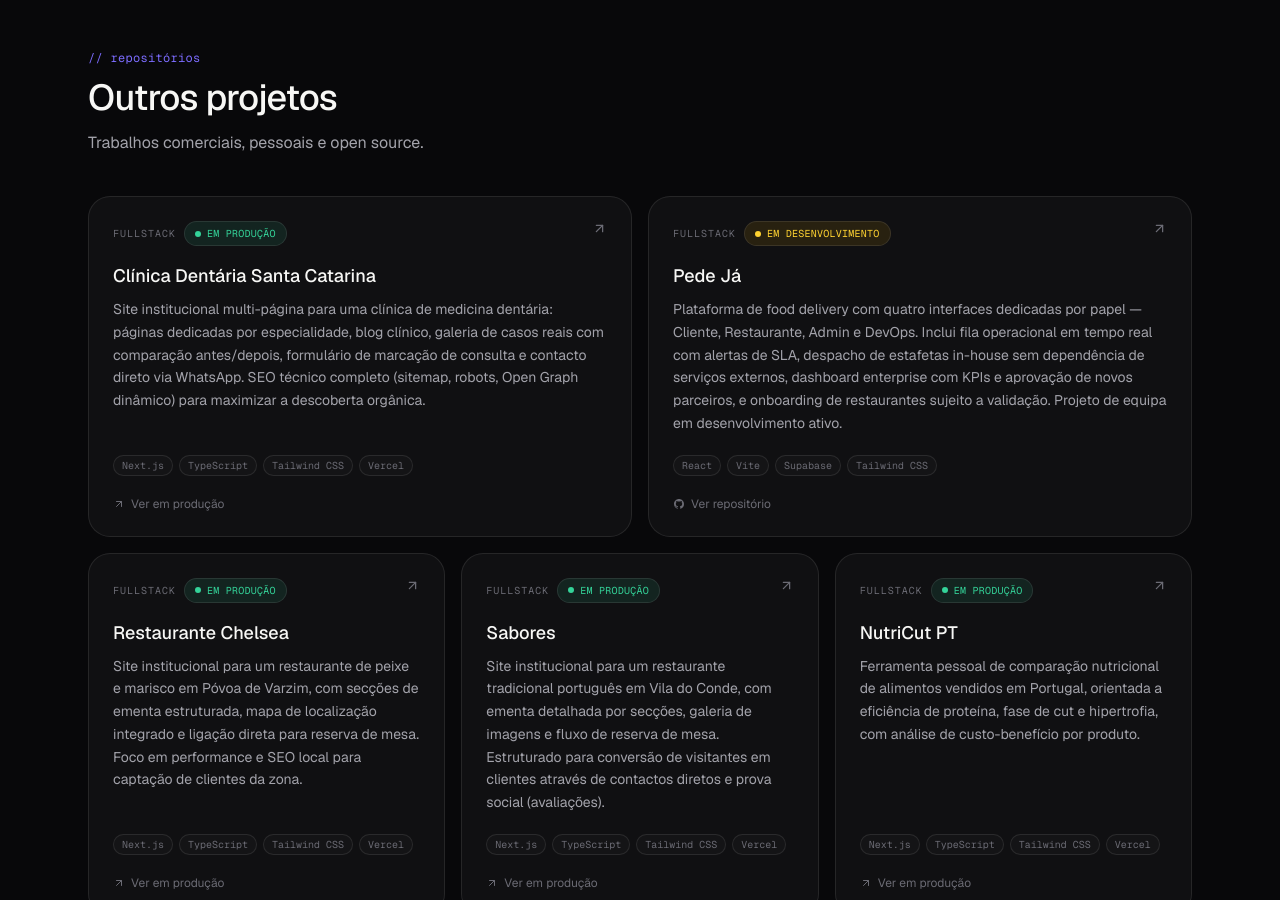
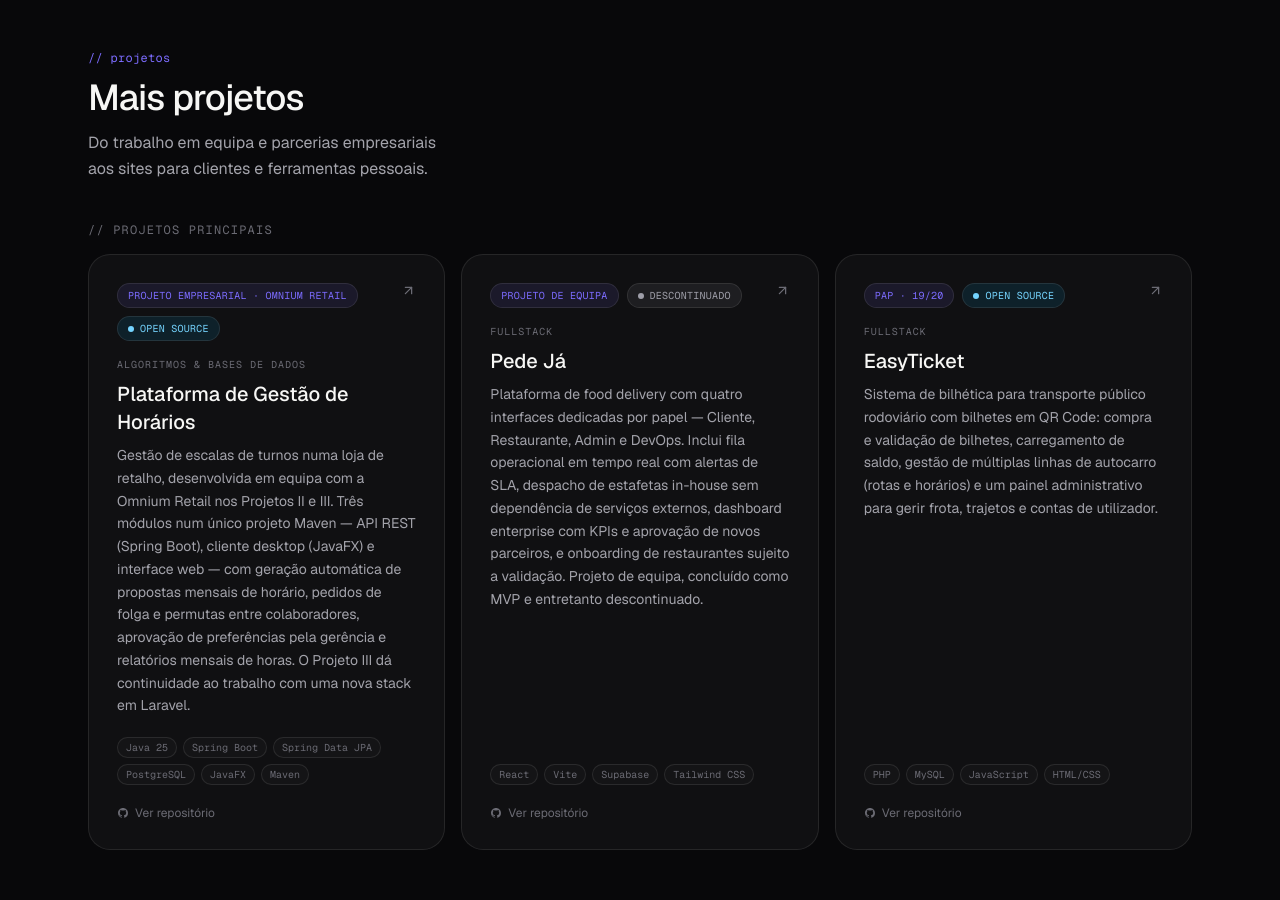
Before and after one commit to taigueis/portfolio, a Next.js app: page / in a window 1280 px wide. Shown: the part 1900-2800 px from the top of the page. Built offline with nearby package versions, Linux system fonts and the light colour scheme.

Commit message:
feat: restructure project hierarchy, context badges and update skills alignment
Co-Authored-By: Claude Sonnet 5.5 <noreply@anthropic.com>

```diff
--- a/src/app/layout.tsx
+++ b/src/app/layout.tsx
@@ -16,7 +16,7 @@ const geistMono = Geist_Mono({
 
 const title = "Tiago Costa | Software Engineer & Fullstack Developer";
 const description =
-  "Portfólio de Engenharia de Software e Desenvolvimento Fullstack. Especialista em Next.js, TypeScript, arquitetura de sistemas e aplicações web/mobile de elevado desempenho.";
+  "Portfólio de Engenharia de Software e Desenvolvimento Fullstack. Desenvolvimento de plataformas web e backend com Next.js, TypeScript, Spring Boot e Laravel, da base de dados à interface.";
 
 export const metadata: Metadata = {
   metadataBase: new URL(siteUrl),
--- a/src/app/opengraph-image.tsx
+++ b/src/app/opengraph-image.tsx
@@ -59,7 +59,7 @@ export default async function Image() {
             color: "#a3a3ab",
           }}
         >
-          Software Engineer / Fullstack Web &amp; Mobile Developer
+          Software Engineer / Fullstack Web &amp; Backend Developer
         </div>
       </div>
     ),
--- a/src/components/sections/about.tsx
+++ b/src/components/sections/about.tsx
@@ -4,7 +4,7 @@ import { Reveal } from "@/components/ui/reveal";
 import { SectionHeading } from "@/components/ui/section-heading";
 
 const facts = [
-  { label: "Foco", value: "Fullstack Web & Mobile" },
+  { label: "Foco", value: "Fullstack Web & Backend" },
   { label: "Abordagem", value: "Arquitetura antes de código" },
   { label: "Base", value: "Portugal, disponível para remoto" },
 ];
--- a/src/components/sections/hero.tsx
+++ b/src/components/sections/hero.tsx
@@ -51,9 +51,8 @@ export function Hero() {
           className="animate-fade-up max-w-xl text-balance text-base leading-relaxed text-foreground-muted sm:text-lg"
         >
           Sou o {profile.name}, {profile.role} especializado no desenvolvimento Fullstack
-          Web & Mobile. Projeto e construo soluções digitais completas, escaláveis e de
-          elevado desempenho — desde a modelação da base de dados e arquitetura de backend
-          até à interface de utilizador.
+          Web & Backend. Construo sites e plataformas em Next.js, Spring Boot e Laravel — desde
+          a modelação da base de dados e arquitetura de backend até à interface de utilizador.
         </p>
 
         <div
--- a/src/components/sections/projects-grid.tsx
+++ b/src/components/sections/projects-grid.tsx
@@ -1,52 +1,36 @@
 "use client";
 
 import { ArrowUpRight, Clock } from "lucide-react";
-import { projects } from "@/data/projects";
+import { projects, type Project, type ProjectTier } from "@/data/projects";
 import { Reveal } from "@/components/ui/reveal";
 import { SpotlightCard } from "@/components/ui/spotlight-card";
 import { SectionHeading } from "@/components/ui/section-heading";
 import { StatusBadge } from "@/components/ui/status-badge";
+import { ContextBadge } from "@/components/ui/context-badge";
 import { GithubIcon } from "@/components/ui/icons";
 import { cn } from "@/lib/utils";
 
-const sizeClasses: Record<NonNullable<(typeof projects)[number]["size"]>, string> = {
-  sm: "lg:col-span-2",
-  md: "lg:col-span-3",
-  lg: "lg:col-span-4",
-};
+const groups: {
+  tier: ProjectTier;
+  label: string;
+  columns: string;
+}[] = [
+  { tier: "flagship", label: "Projetos principais", columns: "lg:grid-cols-3" },
+  { tier: "client", label: "Sites para clientes", columns: "lg:grid-cols-3" },
+  { tier: "personal", label: "Ferramentas pessoais", columns: "lg:grid-cols-1" },
+];
 
-export function ProjectsGrid() {
-  return (
-    <section id="projetos" className="mx-auto max-w-6xl px-6 py-28">
-      <Reveal>
-        <SectionHeading
-          eyebrow="repositórios"
-          title="Outros projetos"
-          description="Trabalhos comerciais, pessoais e open source."
-        />
-      </Reveal>
-
-      <div className="mt-10 grid grid-cols-1 gap-4 lg:grid-cols-6">
-        {projects.map((project, i) => {
+function ProjectCard({ project, large }: { project: Project; large: boolean }) {
   const href = project.liveUrl ?? project.repoUrl;
   const Wrapper = href ? "a" : "div";
-          const wrapperProps = href
-            ? { href, target: "_blank", rel: "noopener noreferrer" }
-            : {};
+  const wrapperProps = href ? { href, target: "_blank", rel: "noopener noreferrer" } : {};
 
   return (
-            <Reveal
-              key={project.title}
-              delay={Math.min(i * 0.06, 0.3)}
-              className={cn(sizeClasses[project.size ?? "sm"])}
-            >
     <SpotlightCard className="h-full">
-                <Wrapper {...wrapperProps} className="flex h-full flex-col gap-4 p-6">
+      <Wrapper {...wrapperProps} className={cn("flex h-full flex-col gap-4", large ? "p-7" : "p-6")}>
         <div className="flex items-start justify-between gap-3">
           <div className="flex flex-wrap items-center gap-2">
-                      <span className="font-mono text-[10px] uppercase tracking-widest text-foreground-subtle">
-                        {project.category}
-                      </span>
+            <ContextBadge>{project.context}</ContextBadge>
             <StatusBadge status={project.status} />
           </div>
           {href && (
@@ -58,10 +42,13 @@ export function ProjectsGrid() {
         </div>
 
         <div className="flex flex-1 flex-col gap-2">
-                    <h3 className="text-lg font-medium text-foreground">{project.title}</h3>
-                    <p className="text-sm leading-relaxed text-foreground-muted">
-                      {project.description}
-                    </p>
+          <span className="font-mono text-[10px] uppercase tracking-widest text-foreground-subtle">
+            {project.category}
+          </span>
+          <h3 className={cn("font-medium text-foreground", large ? "text-xl" : "text-lg")}>
+            {project.title}
+          </h3>
+          <p className="text-sm leading-relaxed text-foreground-muted">{project.description}</p>
         </div>
 
         <div className="flex flex-wrap gap-1.5 pt-1">
@@ -95,7 +82,40 @@ export function ProjectsGrid() {
         </div>
       </Wrapper>
     </SpotlightCard>
+  );
+}
+
+export function ProjectsGrid() {
+  return (
+    <section id="projetos" className="mx-auto max-w-6xl px-6 py-28">
+      <Reveal>
+        <SectionHeading
+          eyebrow="projetos"
+          title="Mais projetos"
+          description="Do trabalho em equipa e parcerias empresariais aos sites para clientes e ferramentas pessoais."
+        />
       </Reveal>
+
+      <div className="mt-10 flex flex-col gap-12">
+        {groups.map(({ tier, label, columns }) => {
+          const items = projects.filter((project) => project.tier === tier);
+          if (items.length === 0) return null;
+
+          return (
+            <div key={tier}>
+              <Reveal>
+                <h3 className="font-mono text-xs uppercase tracking-widest text-foreground-subtle">
+                  {`// ${label}`}
+                </h3>
+              </Reveal>
+              <div className={cn("mt-4 grid grid-cols-1 gap-4", columns)}>
+                {items.map((project, i) => (
+                  <Reveal key={project.title} delay={Math.min(i * 0.06, 0.3)}>
+                    <ProjectCard project={project} large={tier === "flagship"} />
+                  </Reveal>
+                ))}
+              </div>
+            </div>
           );
         })}
       </div>
--- /dev/null
+++ b/src/components/ui/context-badge.tsx
@@ -0,0 +1,20 @@
+import { cn } from "@/lib/utils";
+
+export function ContextBadge({
+  children,
+  className,
+}: {
+  children: React.ReactNode;
+  className?: string;
+}) {
+  return (
+    <span
+      className={cn(
+        "inline-flex items-center rounded-full border border-accent/25 bg-accent/10 px-2.5 py-1 font-mono text-[10px] uppercase tracking-wide text-accent",
+        className
+      )}
+    >
+      {children}
+    </span>
+  );
+}
--- a/src/components/ui/status-badge.tsx
+++ b/src/components/ui/status-badge.tsx
@@ -5,6 +5,7 @@ const styles: Record<ProjectStatus, string> = {
   "Em Produção": "border-success/25 bg-success/10 text-success",
   "Em Desenvolvimento": "border-amber-400/25 bg-amber-400/10 text-amber-300",
   "Open Source": "border-sky-400/25 bg-sky-400/10 text-sky-300",
+  Descontinuado: "border-zinc-400/25 bg-zinc-400/10 text-zinc-400",
 };
 
 export function StatusBadge({
--- a/src/data/profile.ts
+++ b/src/data/profile.ts
@@ -1,7 +1,7 @@
 export const profile = {
   name: "Tiago Costa",
   role: "Engenheiro de Software",
-  tagline: "Fullstack Web & Mobile Development",
+  tagline: "Fullstack Web & Backend Development",
   location: "Portugal",
   email: "tiago1342006@gmail.com",
   status: "Disponível para novos projetos e desafios",
--- a/src/data/projects.ts
+++ b/src/data/projects.ts
@@ -3,7 +3,7 @@ export type Metric = {
   value: string;
 };
 
-export type ProjectStatus = "Em Produção" | "Em Desenvolvimento" | "Open Source";
+export type ProjectStatus = "Em Produção" | "Em Desenvolvimento" | "Open Source" | "Descontinuado";
 
 export type FeaturedProject = {
   title: string;
@@ -39,37 +39,72 @@ export const featuredProject: FeaturedProject = {
   ],
 };
 
+/**
+ * Grupos de apresentação da grelha, pela ordem em que são mostrados:
+ * - flagship: os trabalhos de maior peso técnico (cartões grandes);
+ * - client:   sites institucionais entregues a clientes reais;
+ * - personal: ferramentas e utilitários pessoais.
+ */
+export type ProjectTier = "flagship" | "client" | "personal";
+
 export type Project = {
   title: string;
   description: string;
   stack: string[];
   status: ProjectStatus;
+  /** Selo de contexto visível no cartão (ex.: "PAP · 19/20"). */
+  context: string;
+  tier: ProjectTier;
   repoUrl?: string;
   liveUrl?: string;
   category: "Fullstack" | "Mobile" | "Algoritmos & Bases de Dados";
-  size?: "sm" | "md" | "lg";
 };
 
+/** A ordem do array é a ordem de apresentação dentro de cada grupo. */
 export const projects: Project[] = [
+  {
+    title: "Plataforma de Gestão de Horários",
+    description:
+      "Gestão de escalas de turnos numa loja de retalho, desenvolvida em equipa com a Omnium Retail nos Projetos II e III. Três módulos num único projeto Maven — API REST (Spring Boot), cliente desktop (JavaFX) e interface web — com geração automática de propostas mensais de horário, pedidos de folga e permutas entre colaboradores, aprovação de preferências pela gerência e relatórios mensais de horas. O Projeto III dá continuidade ao trabalho com uma nova stack em Laravel.",
+    stack: ["Java 25", "Spring Boot", "Spring Data JPA", "PostgreSQL", "JavaFX", "Maven"],
+    status: "Open Source",
+    context: "Projeto Empresarial · Omnium Retail",
+    tier: "flagship",
+    repoUrl: "https://github.com/franciscox05/PlataformaGestaoHorarios",
+    category: "Algoritmos & Bases de Dados",
+  },
+  {
+    title: "Pede Já",
+    description:
+      "Plataforma de food delivery com quatro interfaces dedicadas por papel — Cliente, Restaurante, Admin e DevOps. Inclui fila operacional em tempo real com alertas de SLA, despacho de estafetas in-house sem dependência de serviços externos, dashboard enterprise com KPIs e aprovação de novos parceiros, e onboarding de restaurantes sujeito a validação. Projeto de equipa, concluído como MVP e entretanto descontinuado.",
+    stack: ["React", "Vite", "Supabase", "Tailwind CSS"],
+    status: "Descontinuado",
+    context: "Projeto de Equipa",
+    tier: "flagship",
+    repoUrl: "https://github.com/franciscox05/PedeJa-Project",
+    category: "Fullstack",
+  },
+  {
+    title: "EasyTicket",
+    description:
+      "Sistema de bilhética para transporte público rodoviário com bilhetes em QR Code: compra e validação de bilhetes, carregamento de saldo, gestão de múltiplas linhas de autocarro (rotas e horários) e um painel administrativo para gerir frota, trajetos e contas de utilizador.",
+    stack: ["PHP", "MySQL", "JavaScript", "HTML/CSS"],
+    status: "Open Source",
+    context: "PAP · 19/20",
+    tier: "flagship",
+    repoUrl: "https://github.com/taigueis/easyticket.com",
+    category: "Fullstack",
+  },
   {
     title: "Clínica Dentária Santa Catarina",
     description:
       "Site institucional multi-página para uma clínica de medicina dentária: páginas dedicadas por especialidade, blog clínico, galeria de casos reais com comparação antes/depois, formulário de marcação de consulta e contacto direto via WhatsApp. SEO técnico completo (sitemap, robots, Open Graph dinâmico) para maximizar a descoberta orgânica.",
     stack: ["Next.js", "TypeScript", "Tailwind CSS", "Vercel"],
     status: "Em Produção",
+    context: "Cliente Real",
+    tier: "client",
     liveUrl: "https://clinica-dentaria-santa-catarina.vercel.app",
     category: "Fullstack",
-    size: "md",
-  },
-  {
-    title: "Pede Já",
-    description:
-      "Plataforma de food delivery com quatro interfaces dedicadas por papel — Cliente, Restaurante, Admin e DevOps. Inclui fila operacional em tempo real com alertas de SLA, despacho de estafetas in-house sem dependência de serviços externos, dashboard enterprise com KPIs e aprovação de novos parceiros, e onboarding de restaurantes sujeito a validação. Projeto de equipa em desenvolvimento ativo.",
-    stack: ["React", "Vite", "Supabase", "Tailwind CSS"],
-    status: "Em Desenvolvimento",
-    repoUrl: "https://github.com/franciscox05/PedeJa-Project",
-    category: "Fullstack",
-    size: "md",
   },
   {
     title: "Restaurante Chelsea",
@@ -77,9 +112,10 @@ export const projects: Project[] = [
       "Site institucional para um restaurante de peixe e marisco em Póvoa de Varzim, com secções de ementa estruturada, mapa de localização integrado e ligação direta para reserva de mesa. Foco em performance e SEO local para captação de clientes da zona.",
     stack: ["Next.js", "TypeScript", "Tailwind CSS", "Vercel"],
     status: "Em Produção",
+    context: "Cliente Real",
+    tier: "client",
     liveUrl: "https://restaurante-chelsea.vercel.app",
     category: "Fullstack",
-    size: "sm",
   },
   {
     title: "Sabores",
@@ -87,9 +123,10 @@ export const projects: Project[] = [
       "Site institucional para um restaurante tradicional português em Vila do Conde, com ementa detalhada por secções, galeria de imagens e fluxo de reserva de mesa. Estruturado para conversão de visitantes em clientes através de contactos diretos e prova social (avaliações).",
     stack: ["Next.js", "TypeScript", "Tailwind CSS", "Vercel"],
     status: "Em Produção",
+    context: "Cliente Real",
+    tier: "client",
     liveUrl: "https://sabores-snackbar.vercel.app",
     category: "Fullstack",
-    size: "sm",
   },
   {
     title: "NutriCut PT",
@@ -97,28 +134,9 @@ export const projects: Project[] = [
       "Ferramenta pessoal de comparação nutricional de alimentos vendidos em Portugal, orientada a eficiência de proteína, fase de cut e hipertrofia, com análise de custo-benefício por produto.",
     stack: ["Next.js", "TypeScript", "Tailwind CSS", "Vercel"],
     status: "Em Produção",
+    context: "Ferramenta Pessoal",
+    tier: "personal",
     liveUrl: "https://fat-secret.vercel.app",
     category: "Fullstack",
-    size: "sm",
-  },
-  {
-    title: "EasyTicket",
-    description:
-      "Sistema de bilhética para transporte público rodoviário: compra e validação de bilhetes, carregamento de saldo, gestão de múltiplas linhas de autocarro (rotas e horários) e um painel administrativo para gerir frota, trajetos e contas de utilizador.",
-    stack: ["PHP", "MySQL", "JavaScript", "HTML/CSS"],
-    status: "Open Source",
-    repoUrl: "https://github.com/taigueis/easyticket.com",
-    category: "Fullstack",
-    size: "sm",
-  },
-  {
-    title: "Plataforma de Gestão de Horários",
-    description:
-      "Aplicação académica para gestão de escalas de turnos numa loja de retalho, com três módulos integrados num único projeto Maven: API REST (Spring Boot), cliente desktop (JavaFX) e interface web. Suporta geração automática de propostas mensais de horário, pedidos de folga e permutas entre colaboradores, aprovação de preferências pela gerência e relatórios mensais de horas. Desenvolvida em equipa no âmbito de unidades curriculares universitárias (Projeto II).",
-    stack: ["Java", "Spring Boot", "Spring Data JPA", "PostgreSQL", "JavaFX", "Maven"],
-    status: "Open Source",
-    repoUrl: "https://github.com/franciscox05/PlataformaGestaoHorarios",
-    category: "Algoritmos & Bases de Dados",
-    size: "sm",
   },
 ];
--- a/src/data/skills.ts
+++ b/src/data/skills.ts
@@ -8,17 +8,27 @@ export const skillCategories: SkillCategory[] = [
   {
     eyebrow: "frontend",
     title: "Frontend & Interfaces",
-    skills: ["Next.js", "React", "TypeScript", "Tailwind CSS", "Angular", "Ionic"],
+    skills: ["Next.js", "React", "TypeScript", "Tailwind CSS", "Angular", "Ionic", "JavaFX"],
   },
   {
     eyebrow: "backend",
     title: "Backend & Bases de Dados",
-    skills: ["Node.js", "Prisma ORM", "PostgreSQL", "MongoDB", "T-SQL"],
+    skills: [
+      "Spring Boot",
+      "Laravel",
+      "Node.js",
+      "Prisma ORM",
+      "Supabase",
+      "PostgreSQL",
+      "MySQL",
+      "MongoDB",
+      "T-SQL",
+    ],
   },
   {
     eyebrow: "languages",
     title: "Linguagens de Programação",
-    skills: ["TypeScript", "JavaScript", "C", "Java", "SQL"],
+    skills: ["TypeScript", "JavaScript", "Java", "PHP", "C", "SQL"],
   },
   {
     eyebrow: "tooling",
```
Lines whose indentation alone changed are shown as unchanged.
